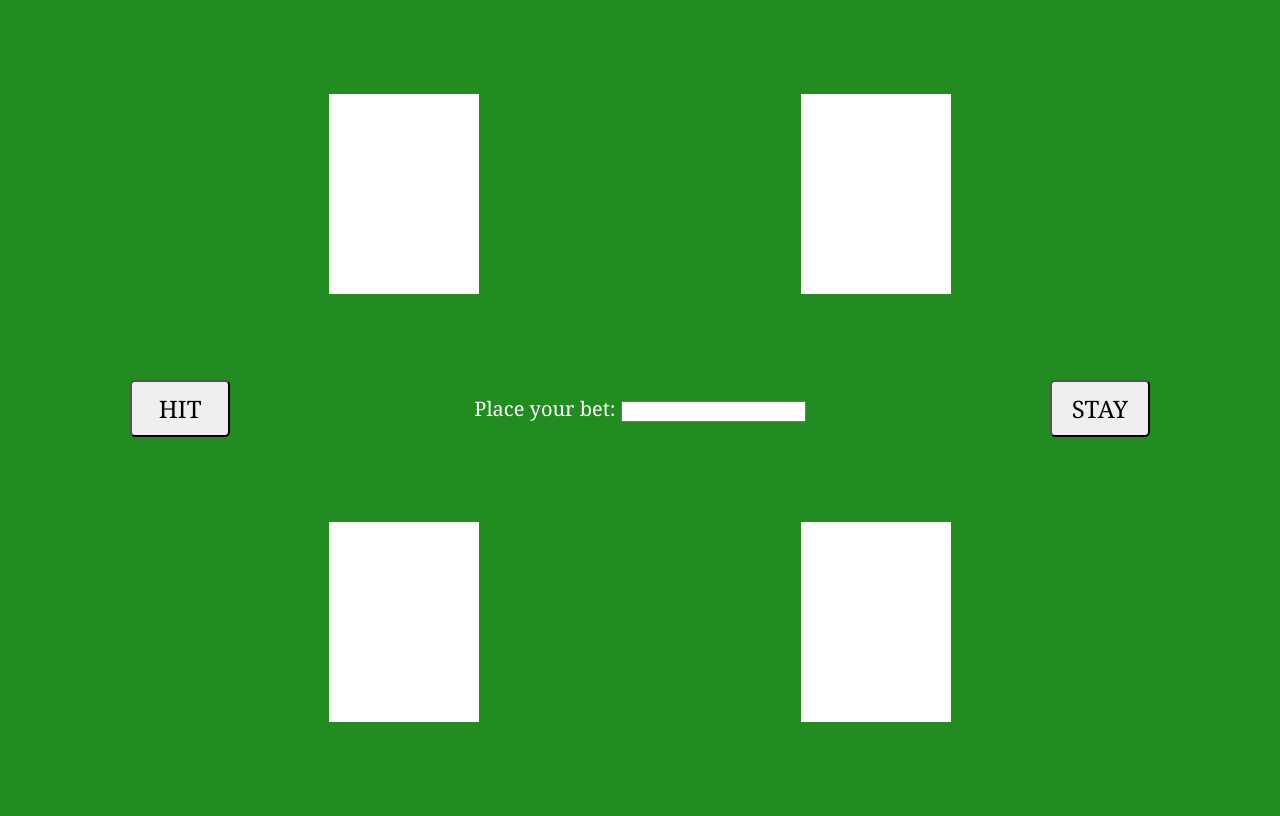
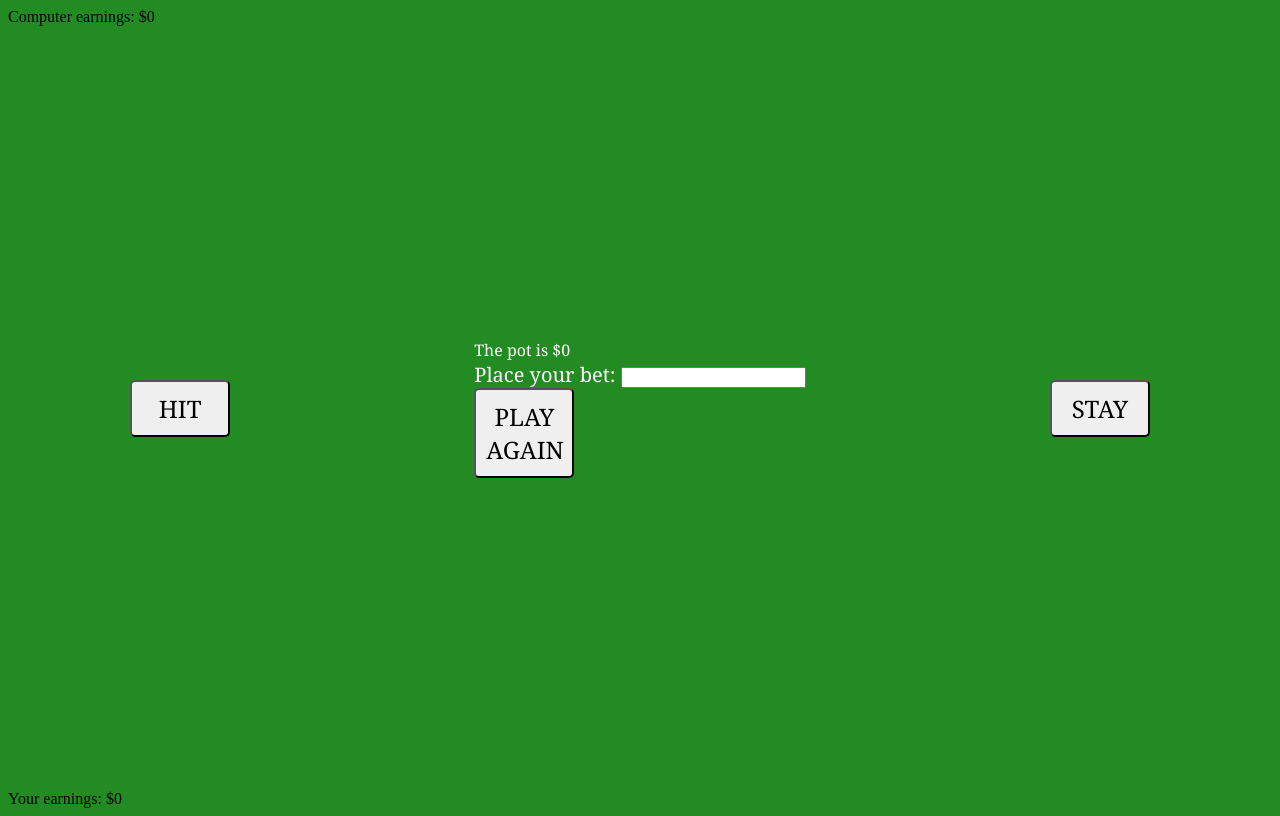
Before and after one commit to drewsiems94/Blackjack, a plain HTML site: page index.html in a window 1280 px wide. Drawn offline with Linux system fonts and the light colour scheme.

Commit message:
Add 'play again' button

```diff
--- a/index.html
+++ b/index.html
@@ -10,22 +10,22 @@
 <body>
 
     <div id="container">
-        <div id="topCards" class="cards">
-            <div id="cCard1" class="displayCards"></div>
-            <div id="cCard2" class="displayCards"></div>
-        </div>
+        <header id="cEarnings">Computer earnings: $0</header>
+        <div id="topCards" class="cards"></div>
         <div id="middle">
             <button id="hit">HIT</button>
-            <form>
-                <label for="bet">Place your bet: </label>
-                <input type="text" name="bet" id="pot">
-            </form>
+            <div id="potMiddle">
+                <div id="potDisplay">The pot is $0</div>
+                <form>
+                    <label for="bet">Place your bet: </label>
+                    <input type="text" name="bet" id="pot">
+                </form>
+                <button id="play">PLAY AGAIN</button>
+            </div>
             <button id="stay">STAY</button>
         </div>
-        <div id="bottomCards" class="cards">
-            <div id="pCard1" class="displayCards"></div>
-            <div id="pCard2" class="displayCards"></div>
-        </div>
+        <div id="bottomCards" class="cards"></div>
+        <footer id="pEarnings">Your earnings: $0</footer>
     </div>
     <script src="javascript.js"></script>
 
```
